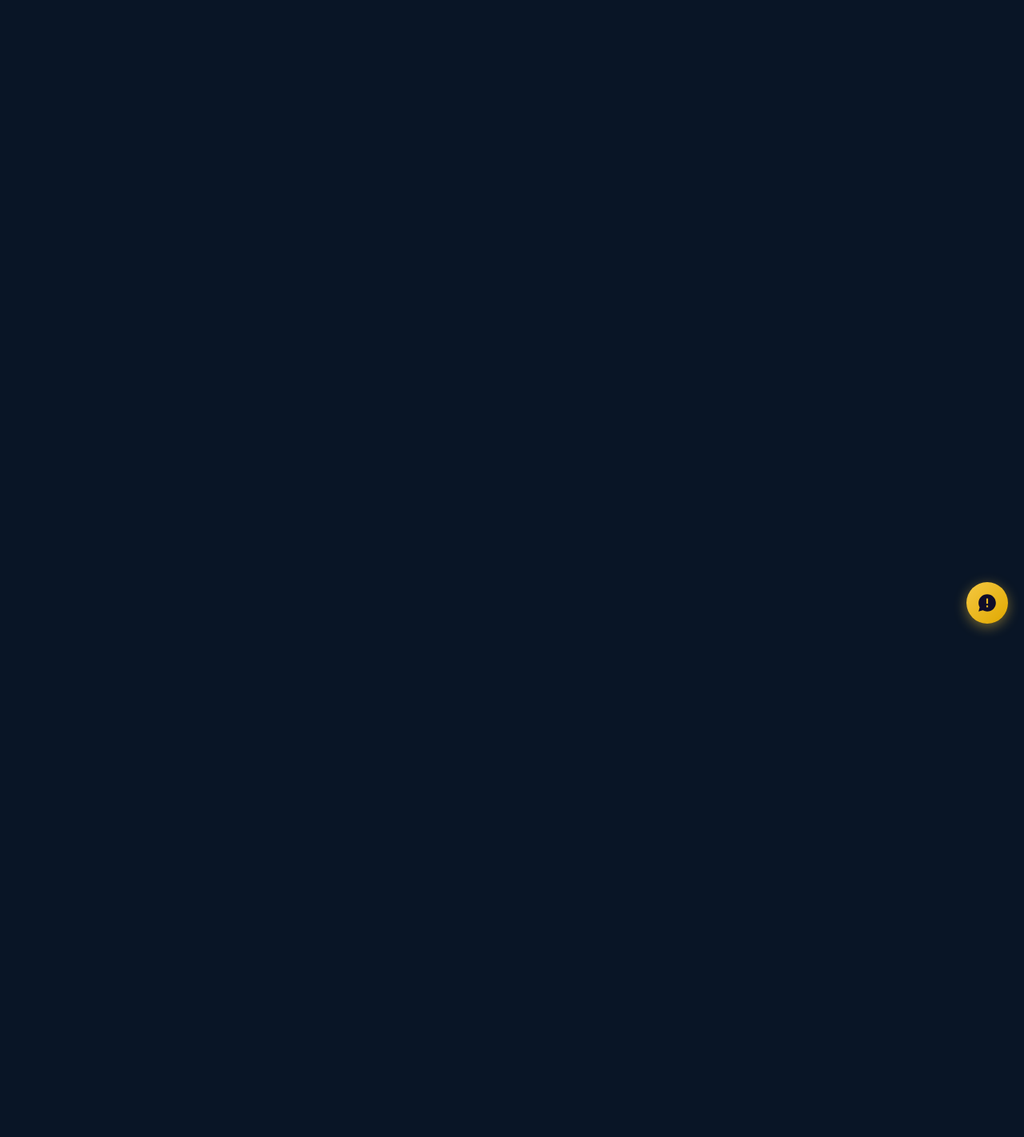
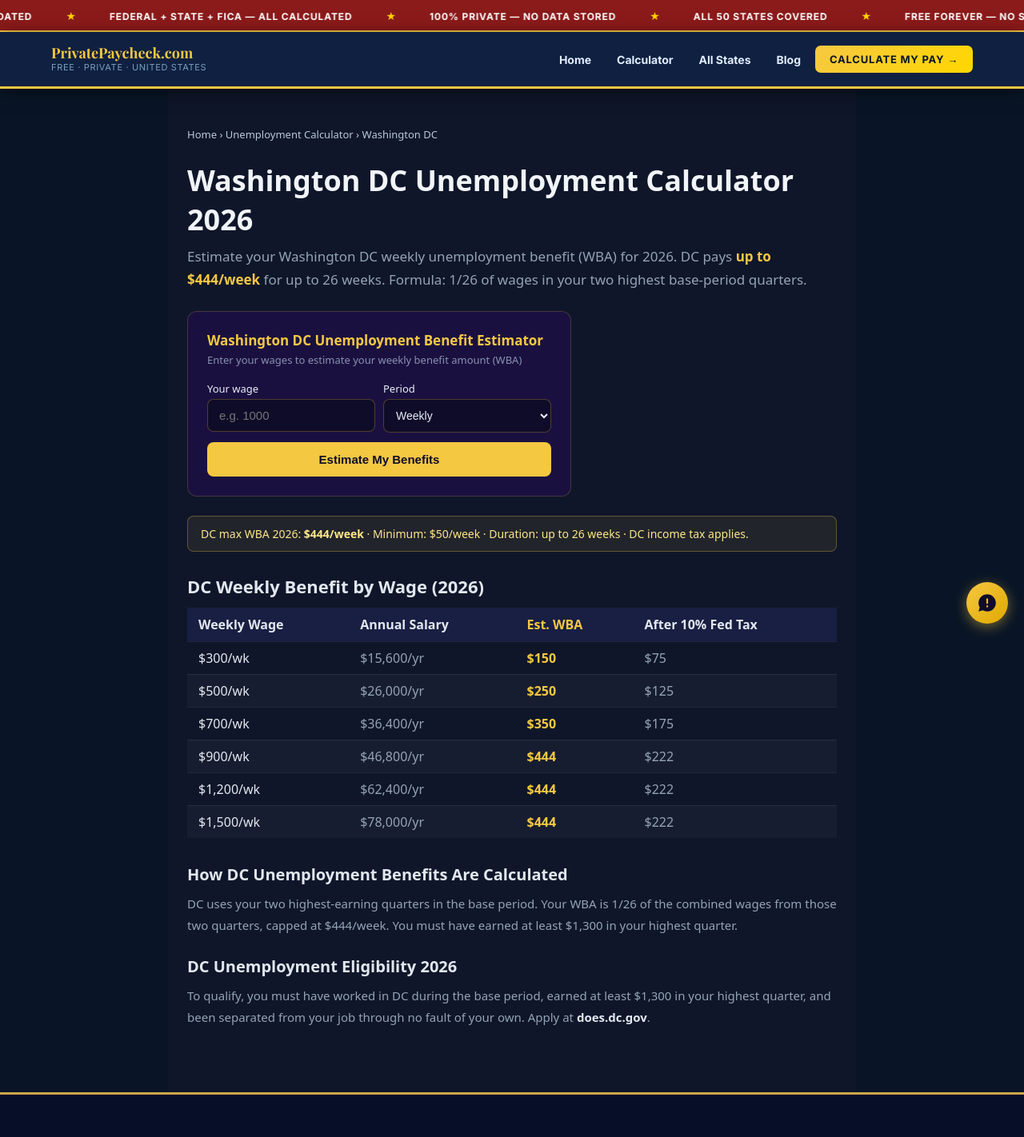
Before and after one commit to devqrcraft-ui/privatepaycheck, a Next.js app: page /unemployment-calculator/washington-dc in a window 1280 px wide. Before the commit this address had no page. Shown: the top 1422 px of the page at 80% size. Before the commit the page ends 800 px from the top, so only its background shows below. Built offline with nearby package versions, Linux system fonts and the light colour scheme.

Commit message:
fix: add washington-dc unemployment calculator page (404 fix)

```diff
--- /dev/null
+++ b/src/app/unemployment-calculator/washington-dc/page.tsx
@@ -0,0 +1,76 @@
+import type { Metadata } from 'next'
+import UnemployCalc from '../texas/_calc'
+
+export const metadata: Metadata = {
+  title: 'Washington DC Unemployment Calculator 2026 — Estimate Your Weekly Benefits',
+  description: 'Free Washington DC unemployment calculator 2026. Estimate your weekly benefit amount (WBA). DC pays up to $444/week for up to 26 weeks. Instant, no signup.',
+  keywords: 'washington dc unemployment calculator, dc unemployment benefits 2026, dc WBA calculator',
+  alternates: { canonical: 'https://www.privatepaycheck.com/unemployment-calculator/washington-dc' },
+}
+
+export default function Page() {
+  const rows = [
+    ['$300/wk','$15,600/yr','$150','$75'],
+    ['$500/wk','$26,000/yr','$250','$125'],
+    ['$700/wk','$36,400/yr','$350','$175'],
+    ['$900/wk','$46,800/yr','$444','$222'],
+    ['$1,200/wk','$62,400/yr','$444','$222'],
+    ['$1,500/wk','$78,000/yr','$444','$222'],
+  ]
+  return (
+    <main style={{ maxWidth:860, margin:'0 auto', padding:'48px 24px', fontFamily:'system-ui,sans-serif', color:'#e2e8f0', background:'#0f1629', minHeight:'100vh' }}>
+      <script type="application/ld+json" dangerouslySetInnerHTML={{ __html: JSON.stringify({"@context":"https://schema.org","@type":"FAQPage","mainEntity":[{"@type":"Question","name":"How much is Washington DC unemployment in 2026?","acceptedAnswer":{"@type":"Answer","text":"Washington DC unemployment benefits (WBA) in 2026 are up to $444 per week. Benefits are calculated as 1/26 of wages in your two highest-earning base period quarters. The minimum is $50/week."}},{"@type":"Question","name":"How long do Washington DC unemployment benefits last?","acceptedAnswer":{"@type":"Answer","text":"Washington DC unemployment benefits last up to 26 weeks. The exact duration depends on your total base-period wages."}},{"@type":"Question","name":"Is Washington DC unemployment taxable?","acceptedAnswer":{"@type":"Answer","text":"Yes, Washington DC unemployment benefits are subject to both federal and DC state income tax. You can elect voluntary withholding to avoid a tax bill at year end."}},{"@type":"Question","name":"How do I apply for Washington DC unemployment?","acceptedAnswer":{"@type":"Answer","text":"Apply online at does.dc.gov. You must have earned wages in DC during the base period and been separated through no fault of your own."}}]}) }} />
+      <nav style={{ fontSize:13, color:'#b8c8dc', marginBottom:24 }}>
+        <a href="/" style={{ color:'#b8c8dc' }}>Home</a> ›{' '}
+        <a href="/unemployment-calculator" style={{ color:'#b8c8dc' }}>Unemployment Calculator</a> ›{' '}
+        Washington DC
+      </nav>
+      <h1 style={{ fontSize:'clamp(26px,4vw,36px)', fontWeight:900, marginBottom:8, color:'#f1f5f9' }}>
+        Washington DC Unemployment Calculator 2026
+      </h1>
+      <p style={{ fontSize:17, color:'#94a3b8', marginBottom:20, lineHeight:1.7 }}>
+        Estimate your Washington DC weekly unemployment benefit (WBA) for 2026.
+        DC pays <strong style={{ color:'#F5C842' }}>up to $444/week</strong> for up to 26 weeks.
+        Formula: 1/26 of wages in your two highest base-period quarters.
+      </p>
+
+      <UnemployCalc maxWBA={444} minWBA={50} stateName="Washington DC" />
+
+      <div style={{ background:'rgba(245,200,66,0.08)', border:'1px solid rgba(245,200,66,0.3)', borderRadius:8, padding:'12px 16px', marginBottom:28, fontSize:14, color:'#fde68a' }}>
+        DC max WBA 2026: <strong>$444/week</strong> · Minimum: $50/week · Duration: up to 26 weeks · DC income tax applies.
+      </div>
+
+      <h2 style={{ fontSize:22, fontWeight:800, marginBottom:12 }}>DC Weekly Benefit by Wage (2026)</h2>
+      <div style={{ overflowX:'auto', marginBottom:32 }}>
+        <table style={{ width:'100%', borderCollapse:'collapse', minWidth:480 }}>
+          <thead><tr style={{ background:'rgba(99,102,241,0.12)' }}>
+            <th style={{ padding:'10px 14px', textAlign:'left', color:'#e2e8f0' }}>Weekly Wage</th>
+            <th style={{ padding:'10px 14px', textAlign:'left', color:'#e2e8f0' }}>Annual Salary</th>
+            <th style={{ padding:'10px 14px', textAlign:'left', color:'#F5C842' }}>Est. WBA</th>
+            <th style={{ padding:'10px 14px', textAlign:'left', color:'#e2e8f0' }}>After 10% Fed Tax</th>
+          </tr></thead>
+          <tbody>
+            {rows.map(([w,a,b,t],i) => (
+              <tr key={i} style={{ borderTop:'1px solid rgba(255,255,255,0.07)', background: i%2===0 ? 'transparent' : 'rgba(255,255,255,0.03)' }}>
+                <td style={{ padding:'9px 14px', color:'#e2e8f0' }}>{w}</td>
+                <td style={{ padding:'9px 14px', color:'#94a3b8' }}>{a}</td>
+                <td style={{ padding:'9px 14px', color:'#F5C842', fontWeight:700 }}>{b}</td>
+                <td style={{ padding:'9px 14px', color:'#94a3b8' }}>{t}</td>
+              </tr>
+            ))}
+          </tbody>
+        </table>
+      </div>
+
+      <h2 style={{ fontSize:20, fontWeight:800, marginBottom:10 }}>How DC Unemployment Benefits Are Calculated</h2>
+      <p style={{ fontSize:15, color:'#94a3b8', lineHeight:1.8, marginBottom:24 }}>
+        DC uses your two highest-earning quarters in the base period. Your WBA is 1/26 of the combined wages from those two quarters, capped at $444/week. You must have earned at least $1,300 in your highest quarter.
+      </p>
+
+      <h2 style={{ fontSize:20, fontWeight:800, marginBottom:10 }}>DC Unemployment Eligibility 2026</h2>
+      <p style={{ fontSize:15, color:'#94a3b8', lineHeight:1.8, marginBottom:32 }}>
+        To qualify, you must have worked in DC during the base period, earned at least $1,300 in your highest quarter, and been separated from your job through no fault of your own. Apply at <strong style={{ color:'#e2e8f0' }}>does.dc.gov</strong>.
+      </p>
+    </main>
+  )
+}
```
